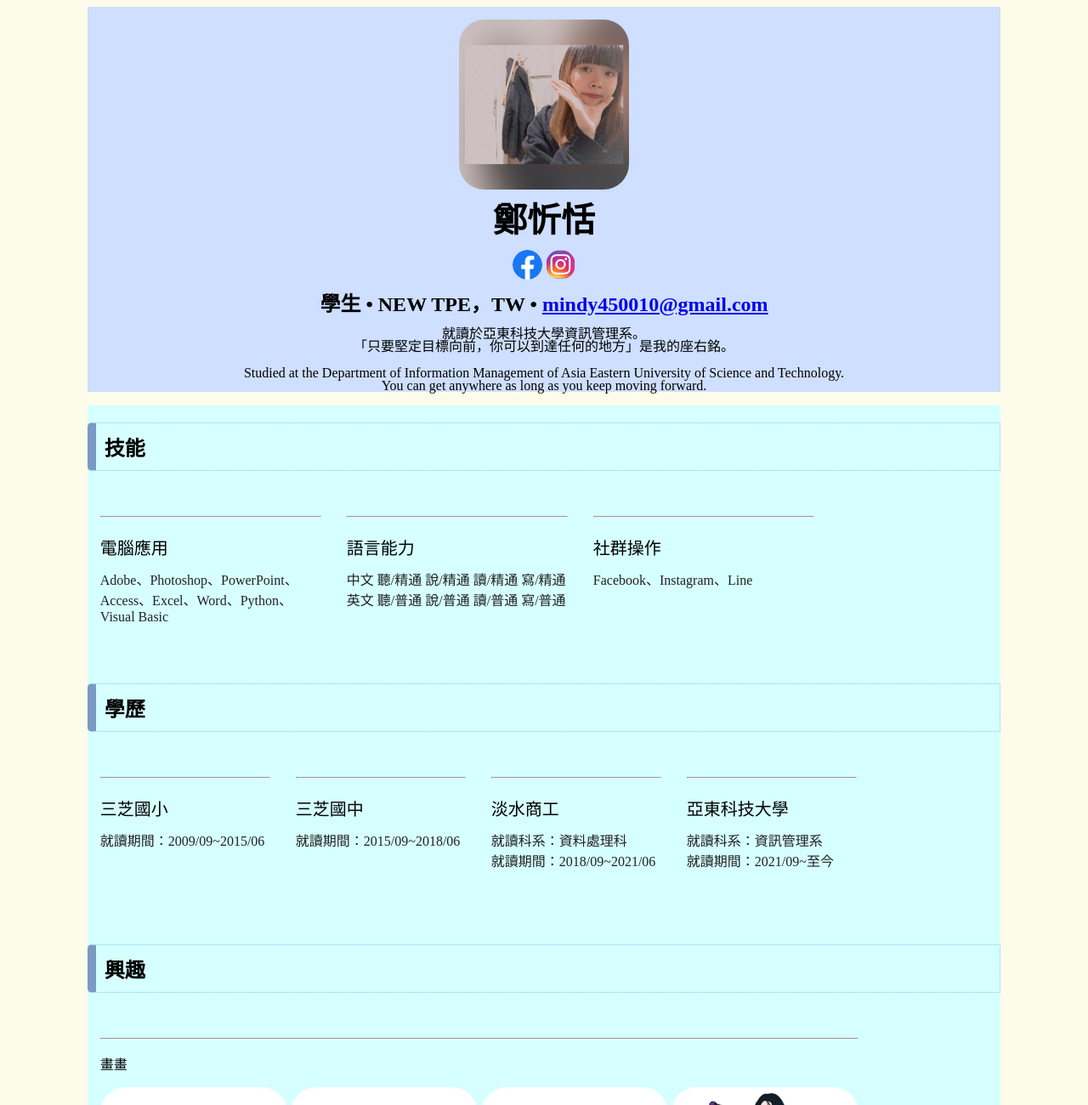
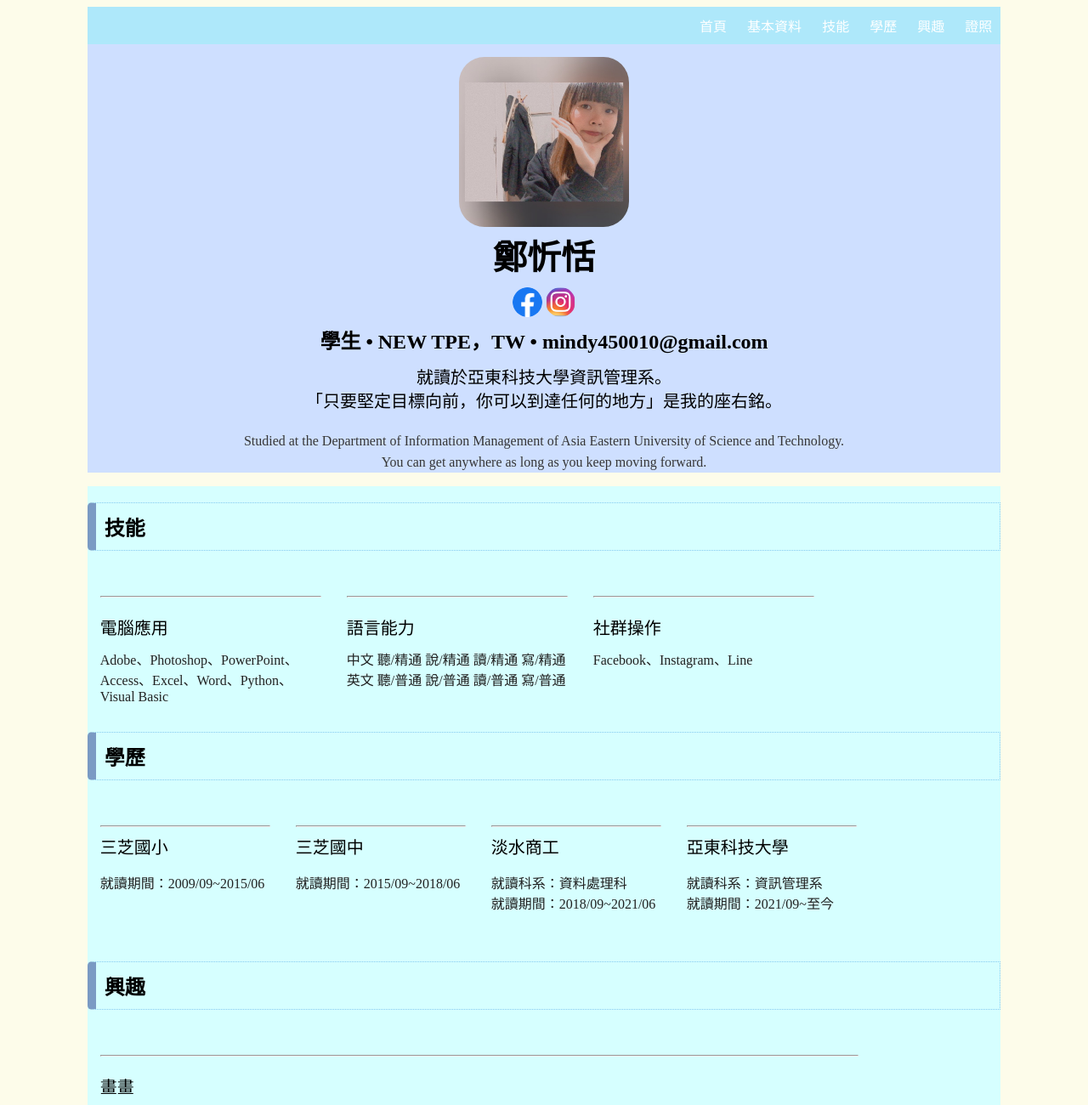
Before and after one commit to zxt0629/zxt0629, a plain HTML site: page zxt0629.html in a window 1280 px wide. Shown: the top 1300 px of the page at 85% size. Drawn offline with Linux system fonts and the light colour scheme; a web font is replaced by a local one.

Commit message:
2022/05/12

```diff
--- a/zxt0629.css
+++ b/zxt0629.css
@@ -46,6 +46,28 @@ body{
 .td2{
     font-size: 20px;
     height: 20px;
+    text-decoration: none;
+    color: #000000;
+}
+.mail{
+    text-decoration: none;
+    color: #000000;
+}
+main a:hover{
+    text-decoration:underline;
+    background-color:#D6FFFF;
+    color:rgb(250, 117, 139);
+    text-decoration: none;
+}
+header a:hover{
+    text-decoration:underline;
+    background-color:#CEDFFF;
+    color:rgb(80, 184, 175);
+    text-decoration: none;
+}
+.td1{
+    font-size: 20px;
+    height: 20px;
 }
 .td3{
     color: #222222;
@@ -80,11 +102,45 @@ body{
     float: left;
 }
 .s1{
-    height: 200px;
+    height: 250px;
 }
 .s2{
-    height: 650px;
+    height: 750px;
 }
 .s3{
-    height: 1800px;
+    height: 1900px;
 }
+nav{
+    background-color: rgb(174, 232, 250);
+    text-align: right;
+}
+nav ul{
+    margin: 0px;
+}
+nav li{
+    list-style-type: none;
+    display: inline-block;
+}
+nav li a{
+    display: block;
+    text-decoration: none;
+    padding: 10px;
+    color: white;
+
+}
+nav li a:hover{
+    background-color: rgb(221, 252, 244);
+    color: rgb(49, 69, 158);
+    transition: background-color 1s linear,color 1s ease-in-out;
+}
+.p{
+    font-size: 20px;
+    line-height: 28px;
+}
+.p2{
+    line-height: 25px;
+    color: #363636;
+}
+.p3{
+    font-size: 20px;
+}
--- a/zxt0629.html
+++ b/zxt0629.html
@@ -12,61 +12,71 @@
 </head>
 <body>
     <div id="container">
-        <header>
+        <nav>
+            <ul>
+                <li><a href="index.html">首頁</a></li>
+                <li><a href="#head">基本資料</a></li>
+                <li><a href="#1">技能</a></li>
+                <li><a href="#2">學歷</a></li>
+                <li><a href="#3">興趣</a></li>
+                <li><a href="#4">證照</a></li>
+            </ul>
+        </nav>
+        <header id="head">
             <br>
             <img src="img_zxt0629/大頭照.jpg" width="200px" height="200px"><br>
             <h1>鄭忻恬</h1>
             <a href="https://www.facebook.com/profile.php?id=100003771385383"><img src="img_zxt0629/FB.png" width="35px" height="35px"></a>
             <a href="https://www.instagram.com/z.x.t_0629/"><img src="img_zxt0629/IG.png" width="35px" height="35px"></a>
-            <h2>學生 • NEW TPE，TW • <a href="mailto:mindy450010@gmail.com" >mindy450010@gmail.com</a></h2>
+            <h2>學生 • NEW TPE，TW • <a href="mailto:mindy450010@gmail.com" class="mail">mindy450010@gmail.com</a></h2>
             <p class="p">就讀於亞東科技大學資訊管理系。<br>「只要堅定目標向前，你可以到達任何的地方」是我的座右銘。</p>
             <p class="p2">Studied at the Department of Information Management of Asia Eastern University of Science and Technology.<br>You can get anywhere as long as you keep moving forward.</p>
         </header>
         <main>
             <section class="section">
-                <h2 class="h">技能</h2>
-                <section class="s1">
+                <section class="s1" id="1">
+                    <h2 class="h">技能</h2>
                     <div class="table">
                         <hr class="hr">
-                        <p class="td2">電腦應用</p>
+                        <p class="td1">電腦應用</p>
                         <p class="td3">Adobe、Photoshop、PowerPoint、Access、Excel、Word、Python、Visual Basic</p>
                     </div>
                     <div class="table">
                         <hr class="hr">
-                        <p class="td2">語言能力</p>
+                        <p class="td1">語言能力</p>
                         <p class="td3">中文 聽/精通 說/精通 讀/精通 寫/精通<br>英文 聽/普通 說/普通 讀/普通 寫/普通</p>
                     </div>
                     <div class="table">
                         <hr class="hr">
-                        <p class="td2">社群操作</p>
+                        <p class="td1">社群操作</p>
                         <p class="td3">Facebook、Instagram、Line</p>
                     </div>
                 </section>
-                <h2 class="h">學歷</h2>
-                <section class="s1">
+                <section class="s1" id="2">
+                    <h2 class="h">學歷</h2>
                     <div class="table">
                         <hr class="hr">
-                        <p class="td2">三芝國小</p>
+                        <a href="https://www.sces.ntpc.edu.tw/" target="_blank" class="td2">三芝國小</a>
                         <p class="td4">就讀期間：2009/09~2015/06</p>
                     </div>
                     <div class="table">
                         <hr class="hr">
-                        <p class="td2">三芝國中</p>
+                        <a href="https://www.szjh.ntpc.edu.tw/" target="_blank" class="td2">三芝國中</a>
                         <p class="td4">就讀期間：2015/09~2018/06</p>
                     </div>
                     <div class="table">
                         <hr class="hr">
-                        <p class="td2">淡水商工</p>
+                        <a href="https://www.tsvs.ntpc.edu.tw/" target="_blank" class="td2">淡水商工</a>
                         <p class="td4">就讀科系：資料處理科<br>就讀期間：2018/09~2021/06</p>
                     </div>
                     <div class="table">
                         <hr class="hr">
-                        <p class="td2">亞東科技大學</p>
+                        <a href="https://www.aeust.edu.tw/" target="_blank"  class="td2">亞東科技大學</a>
                         <p class="td4">就讀科系：資訊管理系<br>就讀期間：2021/09~至今</p>
                     </div>
                 </section>
-                <h2 class="h">興趣</h2>
-                <section class="s2">
+                <section class="s2" id="3">
+                    <h2 class="h">興趣</h2>
                     <div class="table">
                         <hr class="hr">
                         <p class="p3">畫畫</p>
@@ -84,8 +94,8 @@
                         <img src="img_zxt0629/美食4.jpg" width="220px" height="220px">
                     </div>
                 </section>
-                <h2 class="h">證照</h2>
-                <section class="s3">
+                <section class="s3" id="4">
+                    <h2 class="h">證照</h2>
                     <div class="table">
                         <hr class="hr">
                         <p class="td5">電腦軟體應用丙級技術士</p>
```
